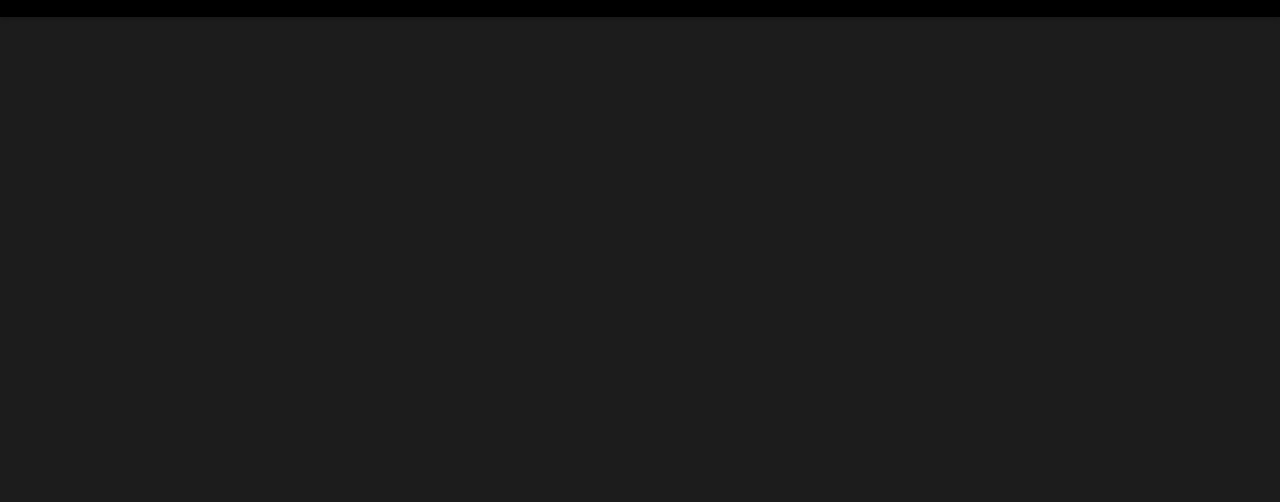
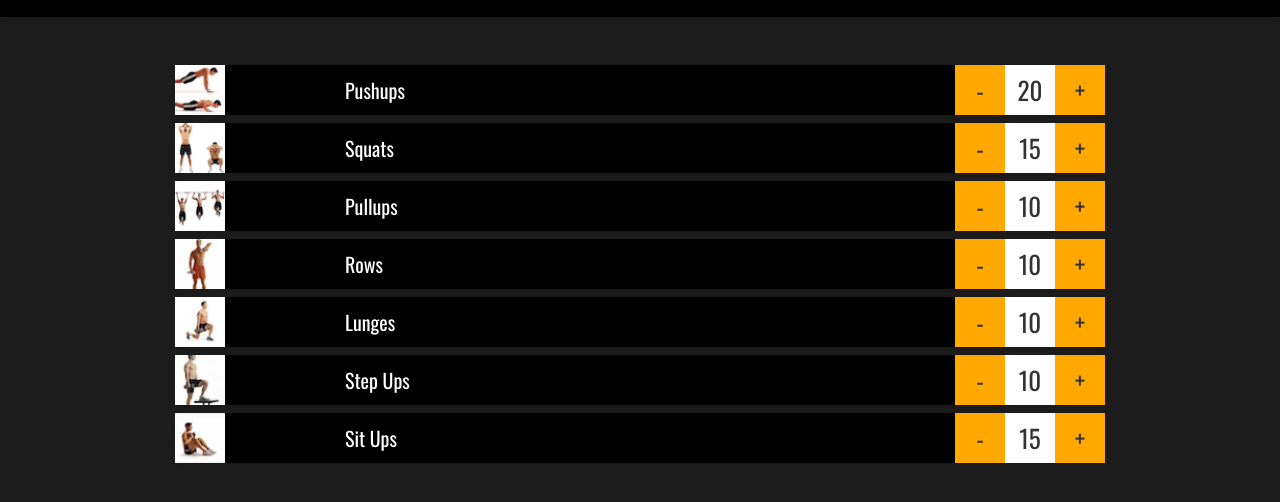
Before and after one commit to Dnld/move-log, a plain HTML site: page index.html in a window 1280 px wide. Shown: the part 74-576 px from the top of the page. Drawn offline with nearby package versions, Linux system fonts and the light colour scheme.

Commit message:
added exercis data to view

```diff
--- a/index.html
+++ b/index.html
@@ -6,7 +6,7 @@
     <link href="css/main.css" rel="stylesheet" />
     <script src="//ajax.googleapis.com/ajax/libs/angularjs/1.3.5/angular.min.js"></script>
   </head>
-  <body>
+  <body ng-app="MoveLogApp">
     <div class="header">
       <div class="container">
         MOVE Log
@@ -16,20 +16,17 @@
     <div class="main" ng-controller="MainController">
       <div class="container">
 
-        <!--
-        TODO: Loop through exercises and display each one with this HTML
-        <div class="row">
-          <div class="exercise-icon col-md-2"> </div>
+        <div class="row" ng-repeat="exercise in exercises">
+          <div class="exercise-icon col-md-2"><img src="{{ exercise.icon }}"></div>
 
           <div class="col-md-8">
-            <p class="exercise-name"> </p>
+            <p class="exercise-name">{{ exercise.name }}</p>
           </div>
 
           <div class="col-md-2 counters">
-            <span class="decrease">-</span><span class="count">  </span><span class="increase">+</span>
+            <span class="decrease">-</span><span class="count">{{ exercise.count }}</span><span class="increase">+</span>
           </div>
         </div>
-        -->
 
       </div>
     </div>
--- a/js/app.js
+++ b/js/app.js
@@ -0,0 +1 @@
+var app = angular.module('MoveLogApp', []);
```
Also changed, not shown: 1 other file.
